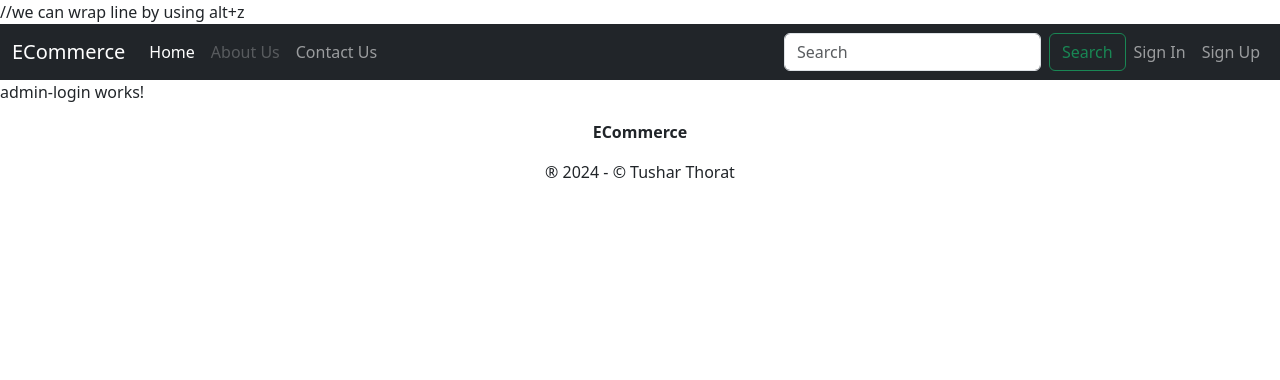
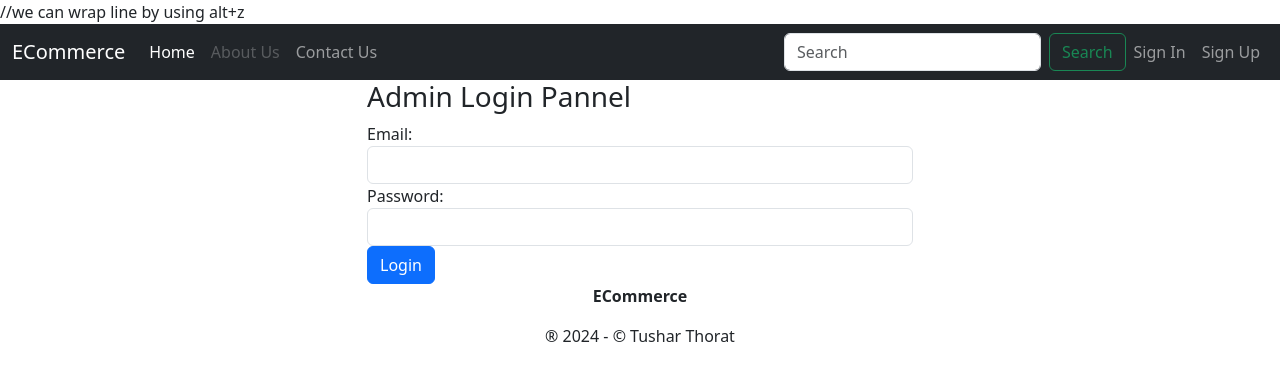
Before and after one commit to tushthorat/E-Commerce-Angular-Project, an Angular app: page /admin-login in a window 1280 px wide. Shown: the top 380 px of the page. Built offline with nearby package versions, Linux system fonts and the light colour scheme.

Commit message:
implemented logic for admin

```diff
--- a/src/app/admin/admin-login/admin-login.component.html
+++ b/src/app/admin/admin-login/admin-login.component.html
@@ -1 +1,20 @@
-<p>admin-login works!</p>
+<div class="container">
+    <div class="row">
+      <div class="col-md-6 offset-md-3">
+        <h3>Admin Login Pannel</h3>
+        <form name="form" #tf="ngForm" (ngSubmit)="tf.form.valid && onSubmitSignIn()" novalidate>
+        <div class="form-group">
+          <label for="email">Email:</label>
+          <input type="email" name="userEmail" class="form-control" [(ngModel)]="signInFormValue.userEmail" #userEmail="ngModel" required>
+        </div>
+        <div class="form-group">
+          <label for="password">Password:</label>
+          <input type="password" minlength="5" name="userPassword" class="form-control" [(ngModel)]="signInFormValue.userPassword" #userPassword="ngModel" required togglePassword>
+        </div>
+        <div class="form-group">
+          <button class="btn btn-primary">Login</button>
+        </div>
+        </form>
+      </div>
+    </div>
+  </div>
--- a/src/app/admin/admin-login/admin-login.component.ts
+++ b/src/app/admin/admin-login/admin-login.component.ts
@@ -1,12 +1,36 @@
-import { Component } from '@angular/core';
+import { Component, OnInit } from '@angular/core';
+import { Router } from '@angular/router';
+import { LoginSignupService } from '../../shared/services/login-signup.service';
+import { CommonModule } from '@angular/common';
+import { FormsModule, ReactiveFormsModule } from '@angular/forms';
 
 @Component({
   selector: 'app-admin-login',
   standalone: true,
-  imports: [],
+  imports: [CommonModule,FormsModule, ReactiveFormsModule],
   templateUrl: './admin-login.component.html',
   styleUrl: './admin-login.component.css'
 })
-export class AdminLoginComponent {
+export class AdminLoginComponent implements OnInit{
+  signInFormValue:any ={};
+  user_data:any;
+  constructor(private router:Router, private loginService:LoginSignupService){}
+  ngOnInit(): void {
 
+  }
+  onSubmitSignIn(){
+    this.loginService.adminLogin(this.signInFormValue.userEmail, this.signInFormValue.userPassword).subscribe(data =>{
+      this.user_data = data;
+      if(this.user_data.length ==1){
+        sessionStorage.setItem("user_session_id", this.user_data[0].id);
+        sessionStorage.setItem("role", this.user_data[0].role);
+        this.router.navigateByUrl('/admin-dashboard');
+      }else{
+        alert("Invailid Response")
+      }
+      console.log(this.user_data);
+    },error=>{
+      console.log("My Error", error)
+    })
+  }
 }
```
Also changed, not shown: src/app/admin/admin-dashboard/admin-dashboard.component.ts (+6 -2 lines), src/app/admin/services/admin.service.ts (+33 -1 lines).
